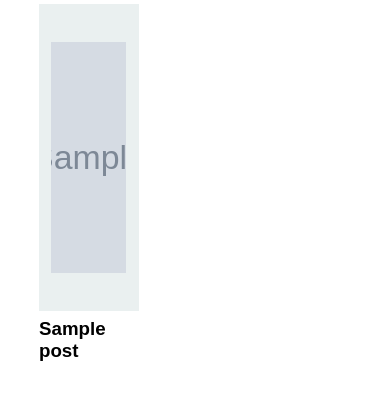
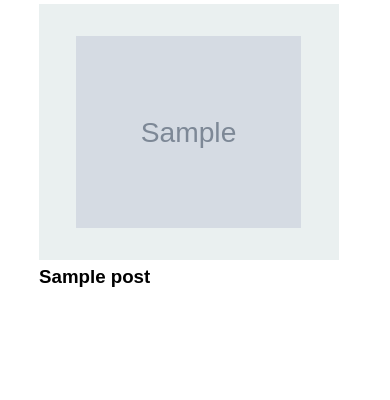
Before and after one commit to vfg-95/backtofront-blog, a Django app: page / in a window 390 px wide. Shown: the part 144-544 px from the top of the page. Run offline with Django 3.2, Linux system fonts and the light colour scheme; tables that the repository leaves empty hold one stand-in row (values such as "Sample post"); grey boxes marked "Sample" are stand-in pictures; some libraries are stand-ins or nearby versions; some web fonts are replaced.

Commit message:
Add styling for homepage responsivity

```diff
--- a/static/css/index.css
+++ b/static/css/index.css
@@ -42,3 +42,29 @@
     font-family: 'Hind Madurai', sans-serif;
     margin: 0.4rem 0;
 }
+
+/* ------------------------------------------- Small Screen Media Query */
+
+@media only screen and (max-width: 1024px) {
+
+    .blog-post {
+        height: 22rem;
+        width: 48%;
+        overflow: hidden;
+        margin: 0.25rem 0;
+    }
+
+}
+
+/* ------------------------------------------- Tablet & Mobile Media Query */
+
+@media only screen and (max-width: 768px) {
+
+    .blog-post {
+        height: 20rem;
+        width: 96%;
+        overflow: hidden;
+        margin: 0.25rem 0;
+    }
+
+}
```
